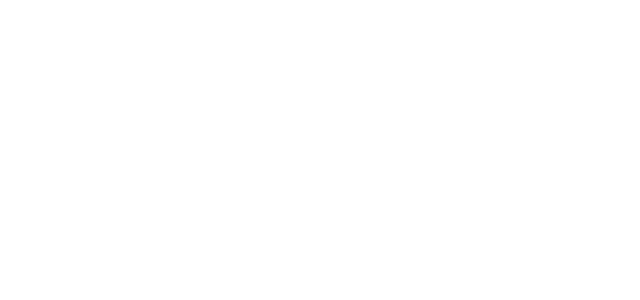
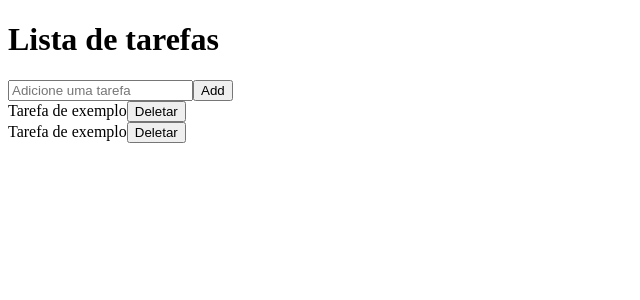
Before and after one commit to felipedalbert/react-todo-list, a React (Vite) app: page / in a window 1280 px wide. Shown: the top 300 px of the page, without its empty margins (0-640 px from the left). Built offline with nearby package versions, Linux system fonts and the light colour scheme.

Commit message:
create TodoList component

```diff
--- a/src/App.jsx
+++ b/src/App.jsx
@@ -4,6 +4,6 @@
 
 ReactDOM.createRoot(document.getElementById('root')).render(
     <React.StrictMode>
-
+        <TodoList />
     </React.StrictMode>
 )
--- a/src/Todo-list.jsx
+++ b/src/Todo-list.jsx
@@ -0,0 +1,24 @@
+function TodoList(){
+    return (
+        <div>
+            <h1>Lista de tarefas</h1>
+            <form>
+                <input type="text" placeholder='Adicione uma tarefa'/>
+                <button type='submit' className='add'>Add</button>
+            </form>
+            <div className='lista-tarefas'>
+                <div className='item'>
+                    <span>Tarefa de exemplo</span>
+                    <button>Deletar</button>
+                </div>
+                <div className='item check'>
+                    <span>Tarefa de exemplo</span>
+                    <button>Deletar</button>
+                </div>
+            </div>
+        </div>
+
+    )
+}
+
+export default TodoList;
```
